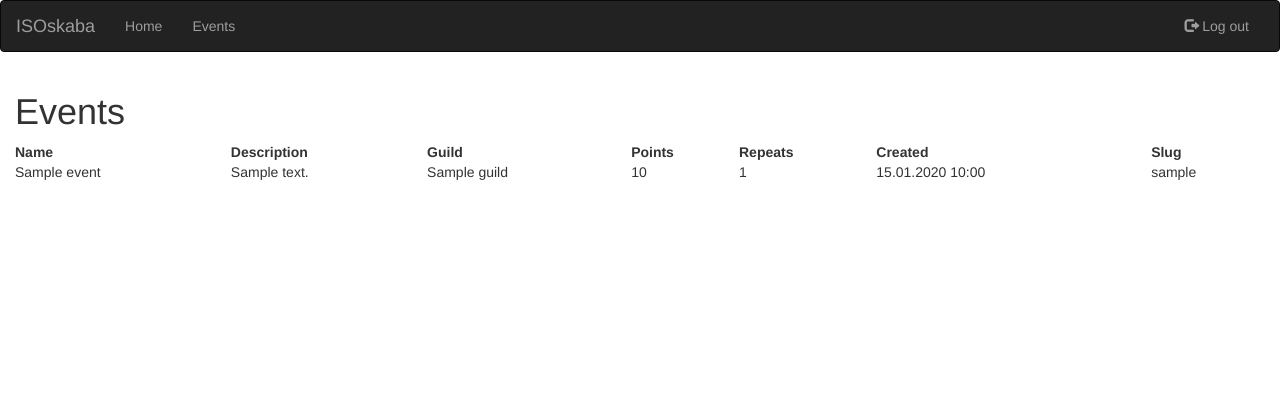
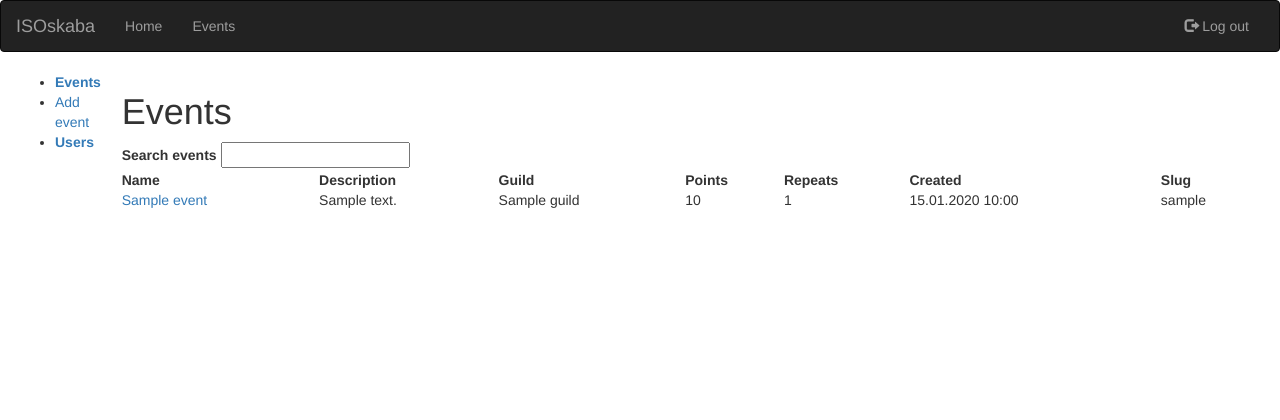
Before and after one commit to Jonneitapuro/isoskaba2, a Django app: page /admin/events/ in a window 1280 px wide. Shown: the top 420 px of the page. Run offline with Django 3.2, Linux system fonts and the light colour scheme; a user stored in the database is signed in; tables that the repository leaves empty hold one stand-in row (values such as "Sample post"); some libraries are stand-ins or nearby versions.

Commit message:
- Link to edit event in event list - Links to user and event lists in admin_base - Simple search function for events

```diff
--- a/templates/admin_base.html
+++ b/templates/admin_base.html
@@ -3,8 +3,9 @@
 <div class="row">
 	<div class="col-lg-1 col-md-2 col-xs-3">
 		<ul>
+			<li><a href="/admin/events/"><strong>Events</strong></a></li>
 			<li><a href="/admin/events/add">Add event</a></li>
-
+			<li><a href="/admin/users/"><strong>Users</strong></a></li>
 		</ul>
 	</div>
 	<div class="col-lg-11 cold-md-10 col-xs-9">
--- a/templates/eventlist.html
+++ b/templates/eventlist.html
@@ -1,6 +1,33 @@
-{% extends 'base.html' %}
-{% block page_content %}
+{% extends 'admin_base.html' %}
+{% block admin_content %}
+<link rel="stylesheet" href="https://ajax.googleapis.com/ajax/libs/jqueryui/1.11.4/themes/smoothness/jquery-ui.css">
+<script src="https://ajax.googleapis.com/ajax/libs/jqueryui/1.11.4/jquery-ui.min.js"></script>
+<script src="https://code.jquery.com/jquery-migrate-3.0.0.min.js"></script>
 <h1>Events</h1>
+<div class="search-events">
+  <label for="search-input">Search events</label>
+  <input id="search-input" />
+</div>
+<script>
+  $(document).ready(function() {
+    events = [];
+    {% for event in events %}
+      events.push({'value': '{{ event.slug }}', 'label': '{{ event.name }}'});
+    {% endfor %}
+    console.log(events);
+    $('#search-input').autocomplete({
+      minlength: 2,
+      source: events,
+            focus: function(event, ui) {
+              $('#search-input').val(ui.item.label);
+              return false;
+          },
+            select: function(event, ui) {
+              window.location.href = '/admin/events/edit/' + ui.item.value + '/';
+            }
+    });
+  });
+</script>
 <table style="width:100%">
   <tr>
     <th>Name</th>
@@ -13,7 +40,7 @@
   </tr>
   {% for event in events %}
   <tr>
-    <td>{{ event.name }}</td>
+    <td><a href="/admin/events/edit/{{ event.slug }}/" title="Edit Event">{{ event.name }}</a></td>
     <td>{{ event.description }}</td>
     <td>{{ event.guild }}</td>
     <td>{{ event.points }}</td>
--- a/templates/userlist.html
+++ b/templates/userlist.html
@@ -1,5 +1,5 @@
-{% extends 'base.html' %}
-{% block page_content %}
+{% extends 'admin_base.html' %}
+{% block admin_content %}
 <h1>Users</h1>
 <table style="width:100%">
   <tr>
```
